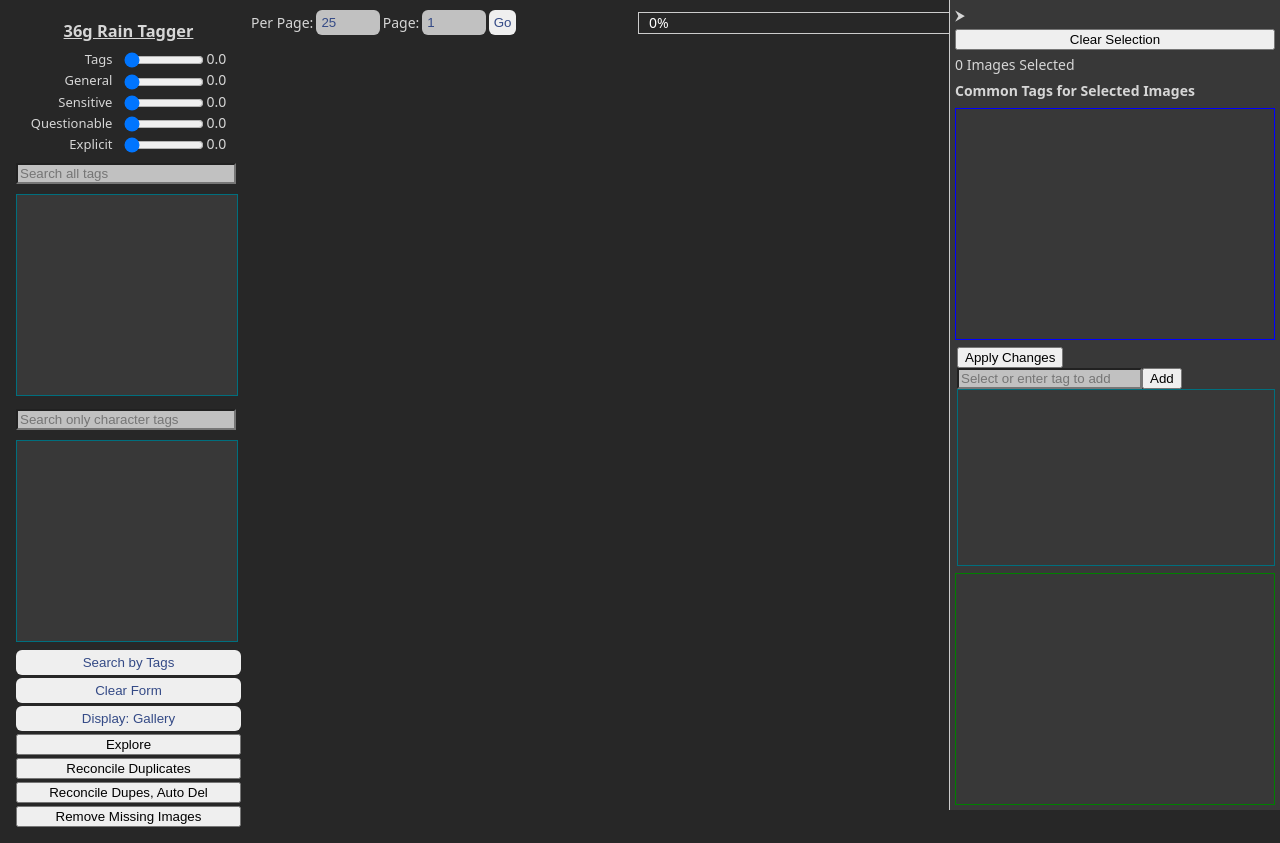
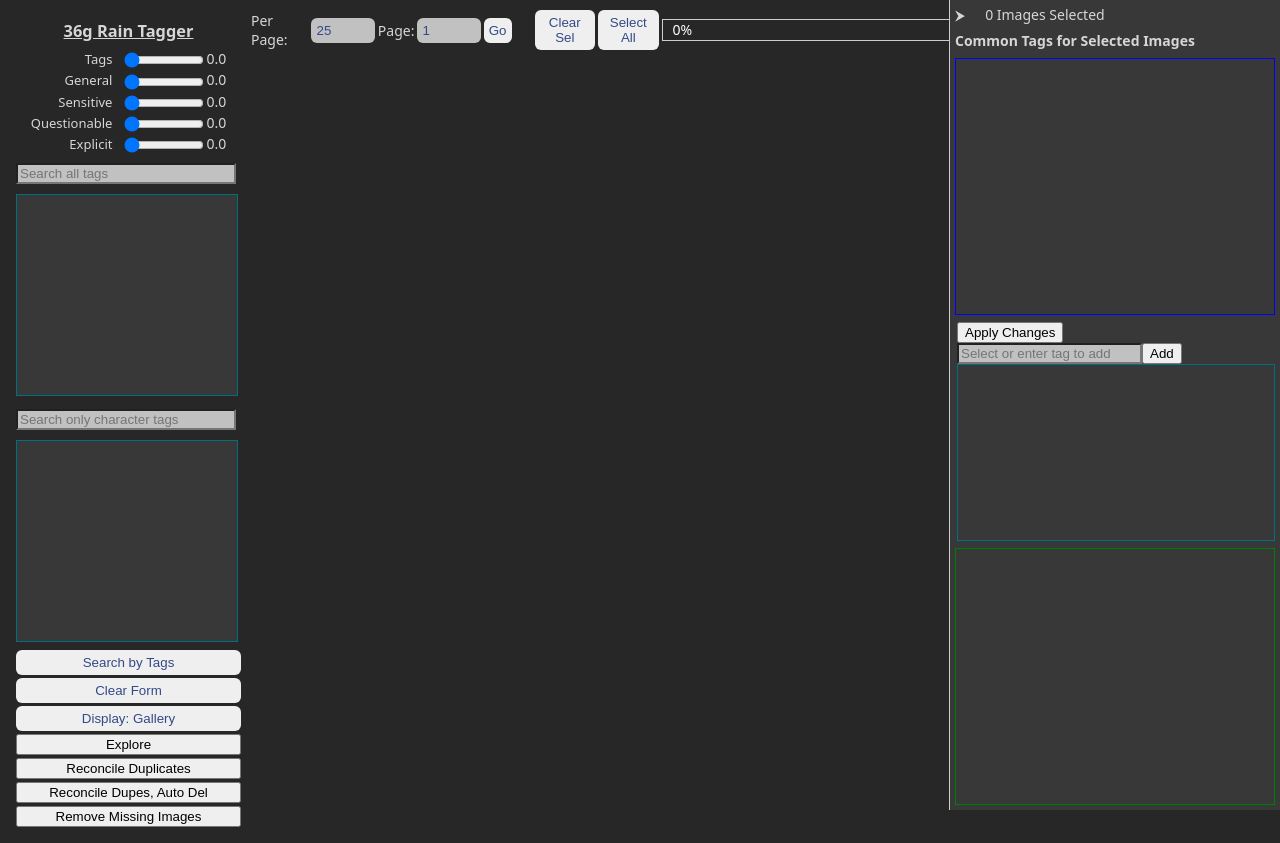
Before and after one commit to fire-eggs/36g-Rain-Tagger, a Python web app: template src/templates/index.html in a window 1280 px wide. Run offline with Jinja, Linux system fonts and the light colour scheme; the template is opened without the code that fills it, so the values that code supplies are empty.

Commit message:
Clear sel / select all btns to fixed panel. Removed from info pane. Added Select All support.

```diff
--- a/src/static/index.js
+++ b/src/static/index.js
@@ -65,7 +65,7 @@
 const anySelected = () => selectedIds.size > 0;
 
 results_div.addEventListener('click', (e) => {
-    // TODO add onclick event to <img> tag
+    // TODO add onclick event to <img> tag?
     /* User clicks on an image. Add or remove from the list of selected images. */
     const item = e.target.closest('img.result');
     if (!item) {
@@ -106,6 +106,21 @@
 
     clearAllSelection(); // NOTE: includes updateSelCount
 }
+
+function selectAll() {
+    results_div.querySelectorAll('img').forEach( img => {
+        let iid = img.dataset.id;
+        if (!selectedIds.has(iid)) {
+            img.classList.toggle('selected');
+            selectedIds.add(iid);
+        }
+    });
+    // TODO copy-pasta
+    const selection = [...selectedIds];
+    setInfoPaneImages(selection); // display a list of common tags for these images
+    updateSelCount();
+}
+
 
 function generateTagPill(text, tag_id, tagtype, letter="x") {
     tagclass = "general";
@@ -660,7 +675,9 @@
 addtag_input.addEventListener('focus', () => handleAddTagInput(addtag_input, addtag_suggestions, 0));
 document.getElementById('addTextTag').addEventListener('click', () => addTagClick());
 
-document.getElementById('clearSelect').addEventListener('click', () => deselectAll());
+document.getElementById('clear_sel').addEventListener('click', () => deselectAll());
+document.getElementById('sel_all').addEventListener('click', () => selectAll());
+
 
 fetchAllTags();
 updateMRAtags();
--- a/src/templates/index.html
+++ b/src/templates/index.html
@@ -54,6 +54,8 @@
                 <label for='per_page_input'>Per Page: </label><input class="flat" type='number' min='0' name='per_page_input' id='per_page_input' value='25'>
                 <label for='page_input'>Page: </label><input class="flat" type='number' min='0' name='page_input' id='page_input' value='1'>
                 <button id="go_input" class="flat">Go</button>
+                <button id="clear_sel" class="flat" style="margin-left:20px;">Clear Sel</button>
+                <button id="sel_all" class="flat">Select All</button>
                 <div id="progress-container">
                     <div id="progress-bar">0%</div>
                 </div>
@@ -67,10 +69,11 @@
 
     <div class="details-panel" id="panel">
         <div class="resize-handle" id="resizeHandle"></div>
-        <div class="toggle-btn" id="togglePanel">⮞</div>
-
-        <button id="clearSelect" style="margin-bottom:0;">Clear Selection</button>
-        <p id="selectMsg" style="margin:0;">0 Images Selected</p>
+        <div style="display: flex;">
+            <div class="toggle-btn" id="togglePanel">⮞</div>
+            <p id="selectMsg" style="margin:0; margin-left:20px;">0 Images Selected</p>
+        </div>
+        <!--         <button id="clearSelect" style="margin-bottom:0;">Clear Selection</button> -->
         <p style="margin:0; line-height:24px;"><b>Common Tags for Selected Images</b></p>
         <div id="info" class="info-tags" style="border:1px solid blue;"></div>
         <div class="info-rest">
```
